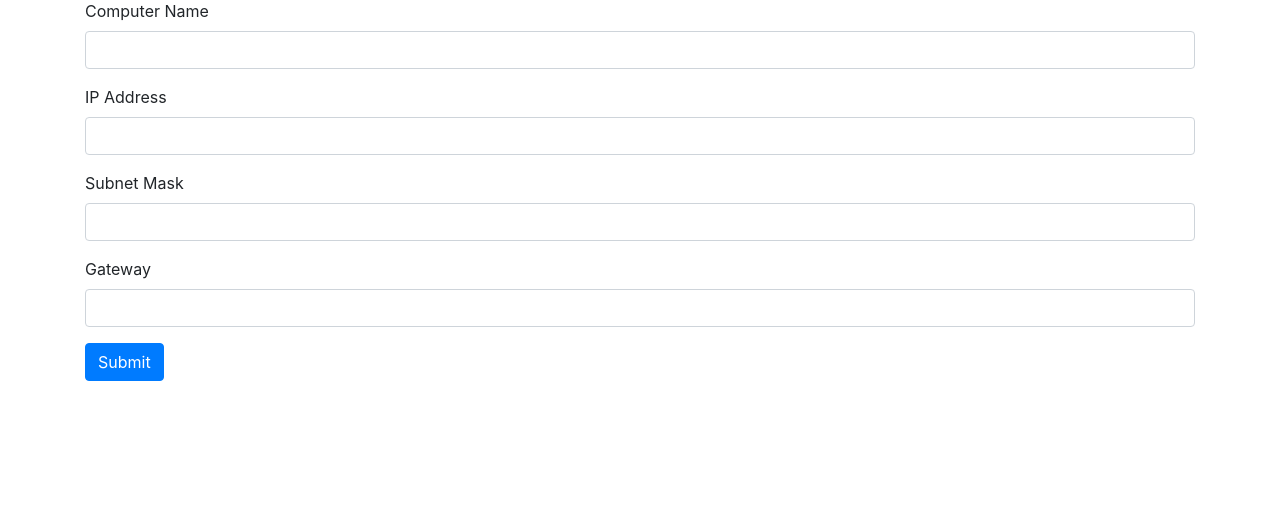
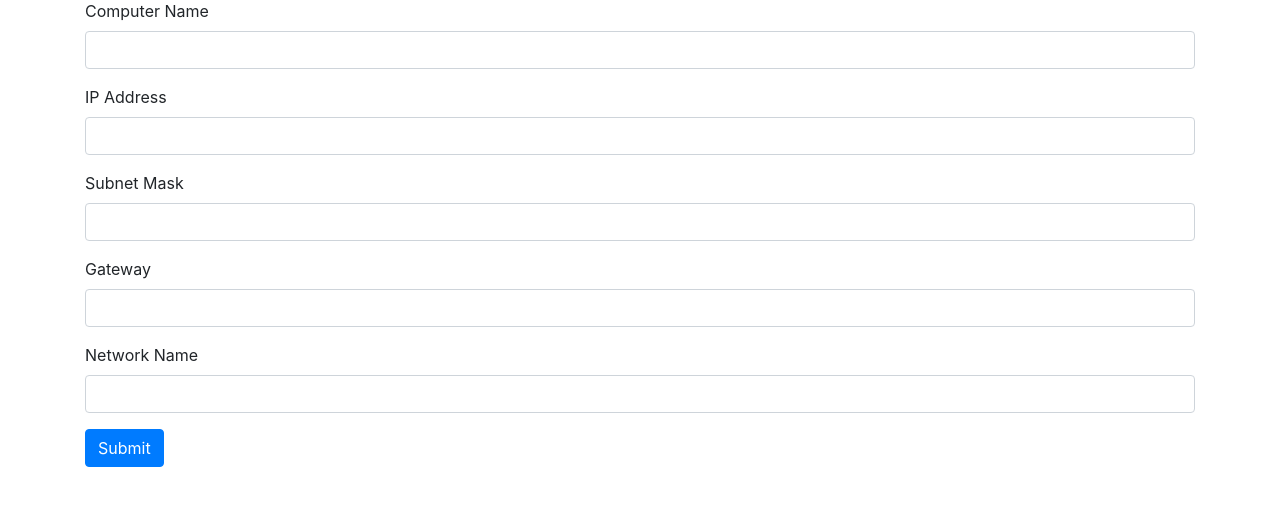
Before and after one commit to tlskinneriv/placmgr.app, a Flask app: page /plaq-settings in a window 1280 px wide. Shown: the part 137-643 px from the top of the page. Run offline with Flask 2, Linux system fonts and the light colour scheme; some libraries are stand-ins or nearby versions.

Commit message:
Updated to included network name in form.

```diff
--- a/Forms.py
+++ b/Forms.py
@@ -25,3 +25,6 @@
             validators.Length(min=7, max=15),
             validators.Regexp(ip_addr_regex, message=ip_addr_message)
         ])
+    network = StringField('Network Name', [
+            validators.Length(min=1, max=15),
+        ])
--- a/Pages.py
+++ b/Pages.py
@@ -51,7 +51,8 @@ def plaq_settings_render(page):
             computer_name = form.computer_name.data,
             ip_address = form.ip_address.data,
             subnet_mask = form.subnet_mask.data,
-            gateway = form.gateway.data
+            gateway = form.gateway.data,
+            network = form.network.data
         )
         if result == True:
             message='<p class="message-good">Sent settings successfully.</p>'
--- a/templates/plaq_settings.html.j2
+++ b/templates/plaq_settings.html.j2
@@ -20,6 +20,9 @@
     <div class="form-group">
       {{render_field(form.gateway)}}
     </div>
+    <div class="form-group">
+      {{render_field(form.network)}}
+    </div>
     <p><input type="submit" class="btn btn-primary" value="Submit"></p>
     {{message}}
   </form>
```
